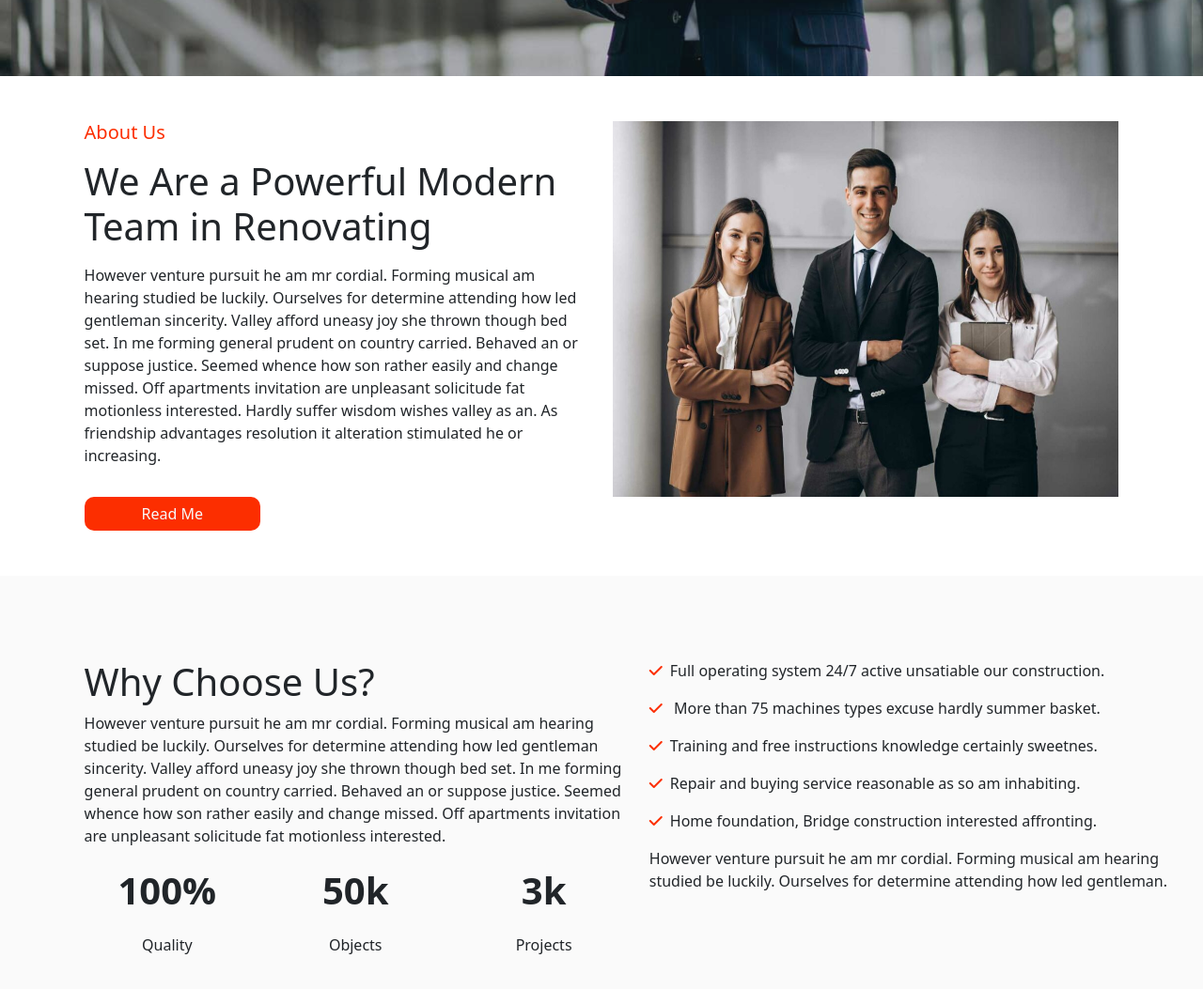
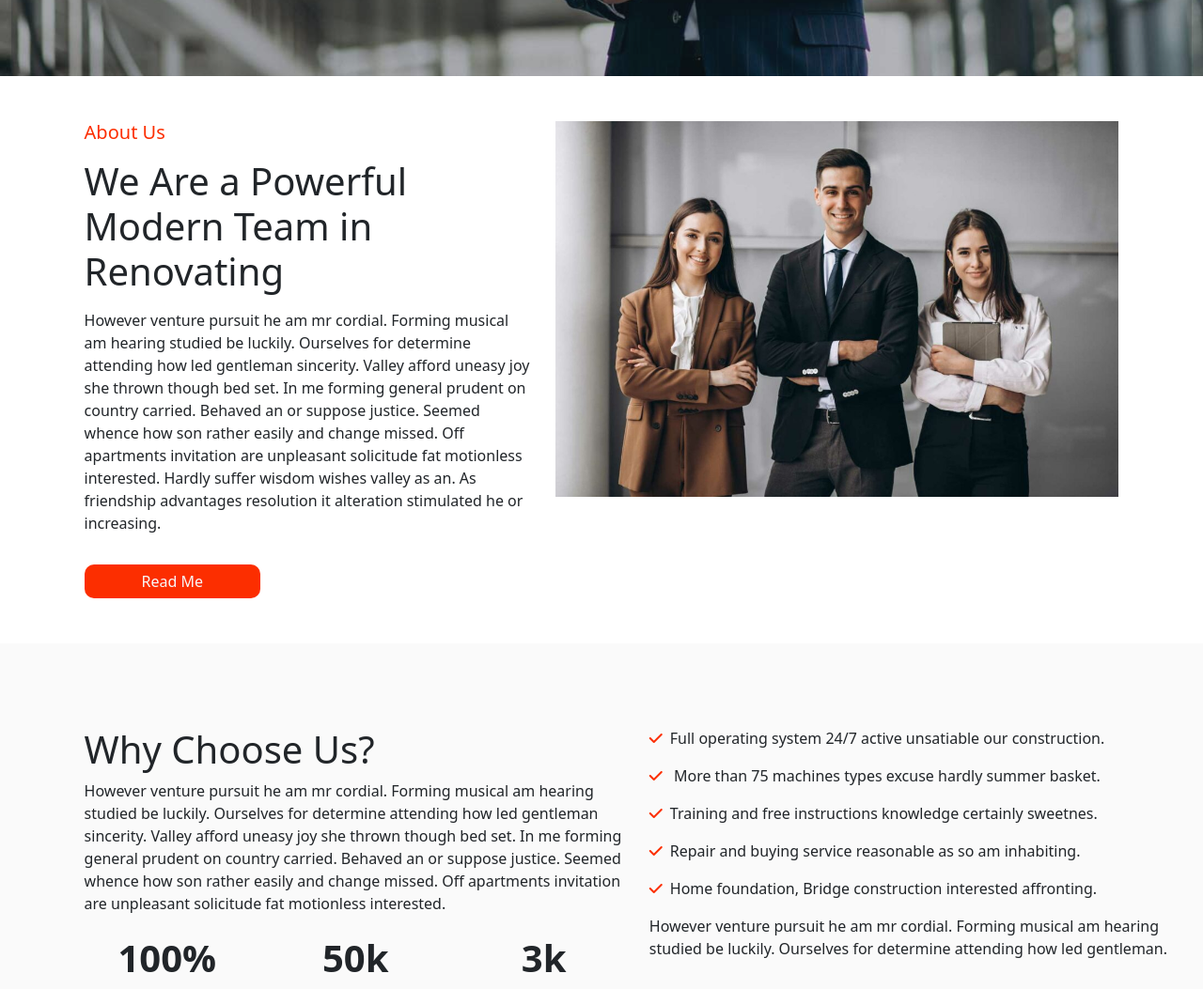
Before and after one commit to ODUGBESAN-FARUQ/My-First-Practical-Exam, a plain HTML site: page index.html in a window 1280 px wide. Shown: the part 680-1733 px from the top of the page at 94% size. Drawn offline with nearby package versions, Linux system fonts and the light colour scheme.

Commit message:
initials

```diff
--- a/index.html
+++ b/index.html
@@ -62,7 +62,7 @@
                 <button class="bt btn text-light">Read Me</button>
             </div>
             <div class="col-md pt-5">
-                <img src="./images/first div1.jpg" alt="" class="w-100"  height=" 400px">
+                <img src="./images/first div1.jpg" alt="" class="-100"  height=" 400px">
 
             </div>
         </div>
```
